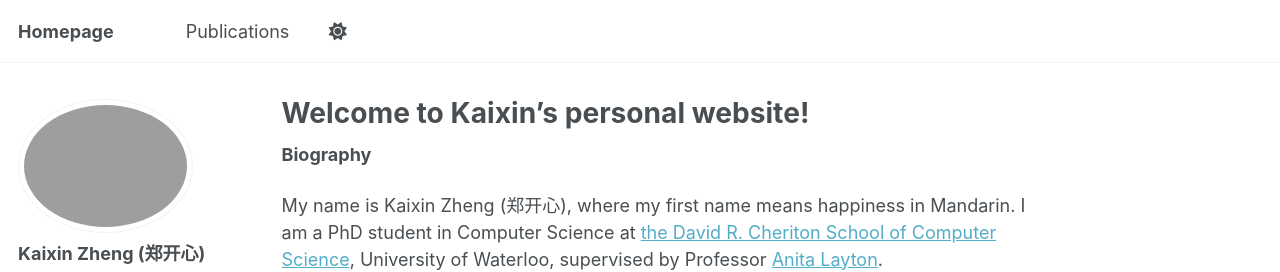
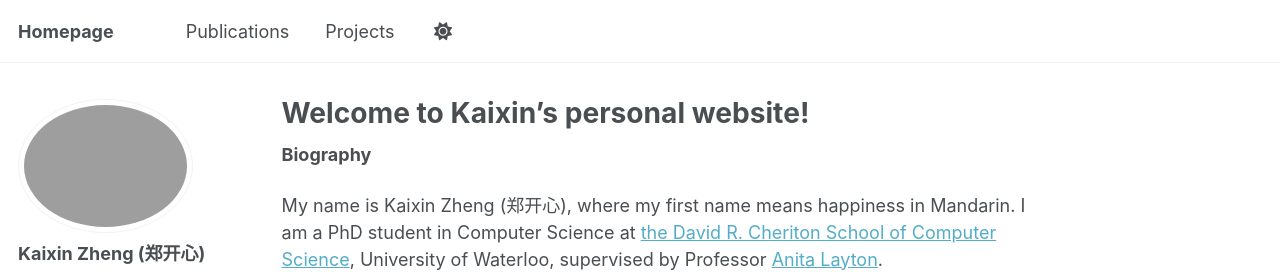
Before and after one commit to kaixin-zheng/kaixin-zheng.github.io, a Jekyll site: the page built from _pages/about.md, in a window 1280 px wide. Shown: the top 272 px of the page. Built offline with Jekyll 4.4.1, drawn with Linux system fonts in a browser that asks for light colours; some web fonts are replaced; a script that is not in the unit is left out.

Commit message:
Update navigation.yml

```diff
--- a/_data/navigation.yml
+++ b/_data/navigation.yml
@@ -15,5 +15,5 @@ main:
    # url: /talks/
 
 
-  #- title: "Projects"
-   # url: /portfolio/
+  - title: "Projects"
+    url: /projects/
```
